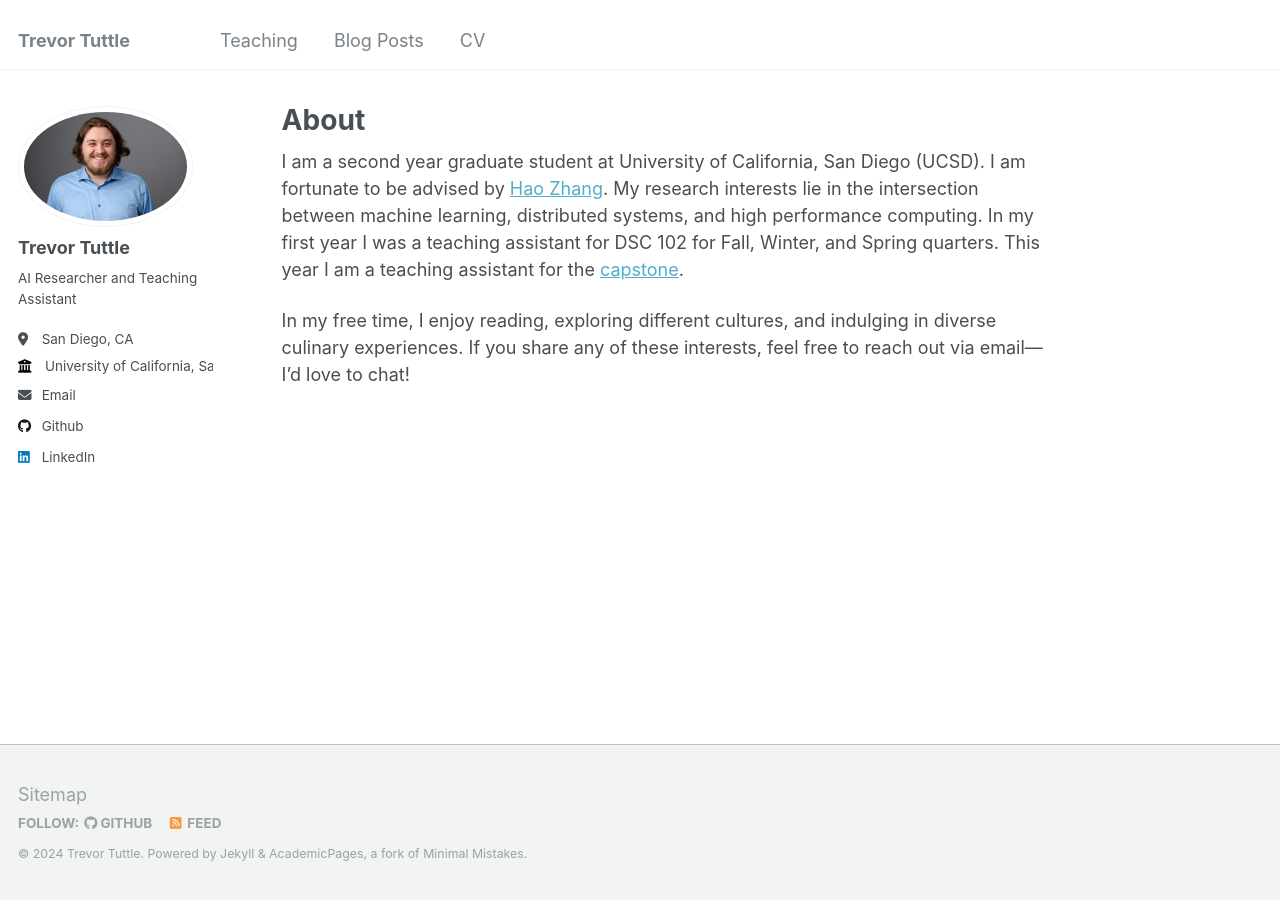
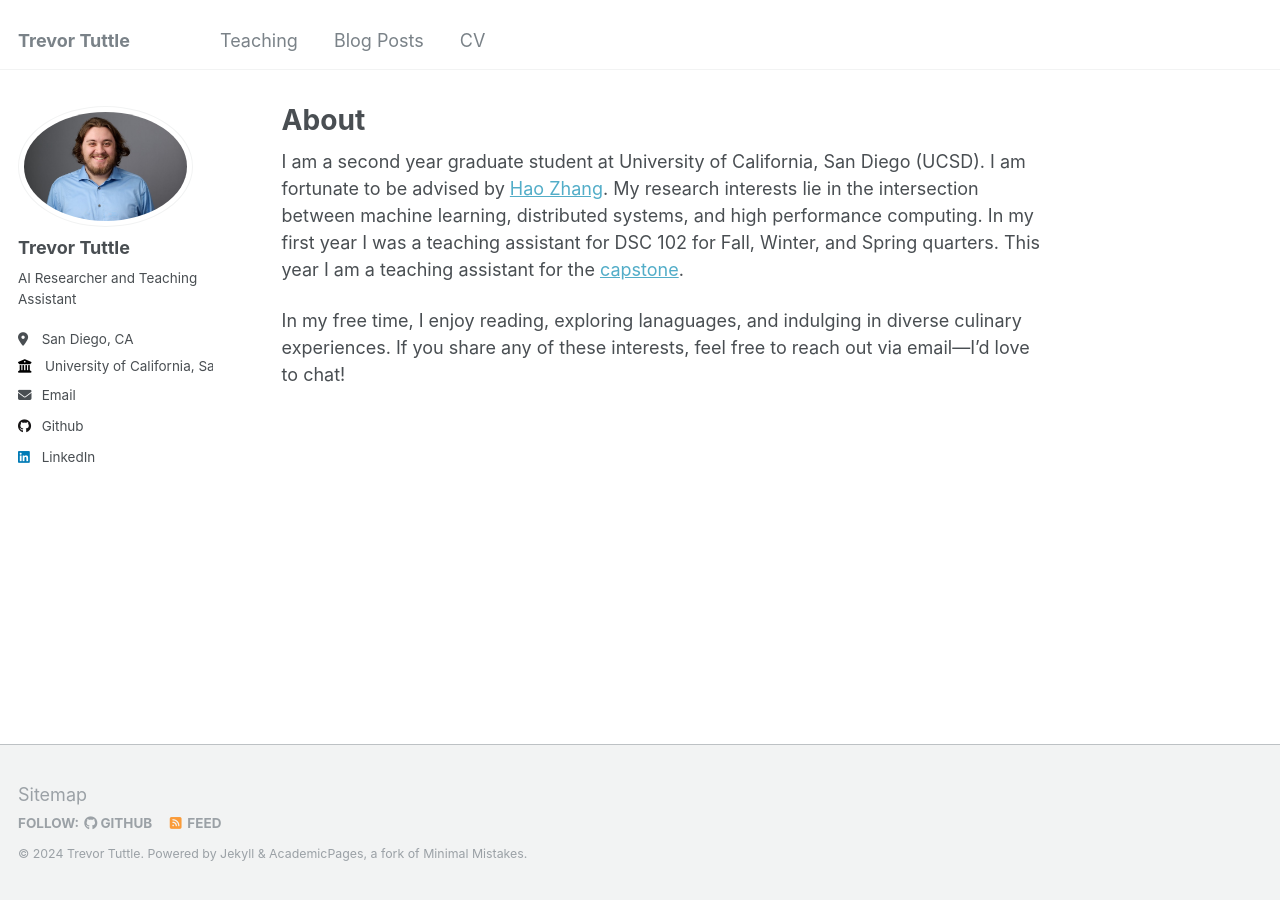
Before and after one commit to tjtuttle/tjtuttle.github.io, a Jekyll site: the page built from _pages/about.md, in a window 1280 px wide. Built offline with Jekyll 4.4.1, drawn with Linux system fonts in a browser that asks for light colours.

Commit message:
Update about.md

```diff
--- a/_pages/about.md
+++ b/_pages/about.md
@@ -10,4 +10,4 @@ redirect_from:
 I am a second year graduate student at University of California, San Diego (UCSD). I am fortunate to be advised by [Hao Zhang](https://cseweb.ucsd.edu/~haozhang/). My research interests lie in the intersection between machine learning, distributed systems, and high performance computing.
 In my first year I was a teaching assistant for DSC 102 for Fall, Winter, and Spring quarters. This year I am a teaching assistant for the [capstone](https://dsc-capstone.org/).
 
-In my free time, I enjoy reading, exploring different cultures, and indulging in diverse culinary experiences. If you share any of these interests, feel free to reach out via email—I’d love to chat!
+In my free time, I enjoy reading, exploring lanaguages, and indulging in diverse culinary experiences. If you share any of these interests, feel free to reach out via email—I’d love to chat!
```
